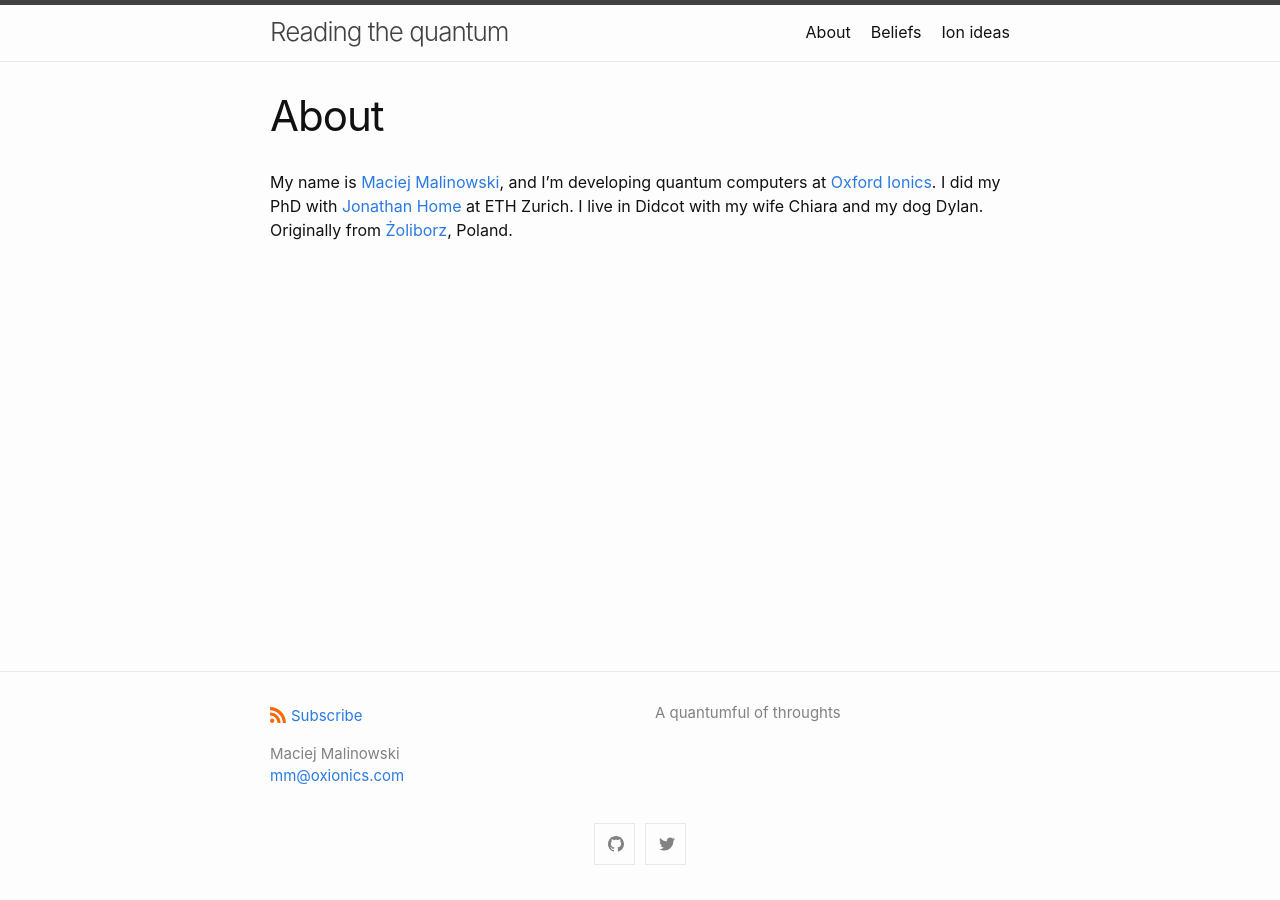
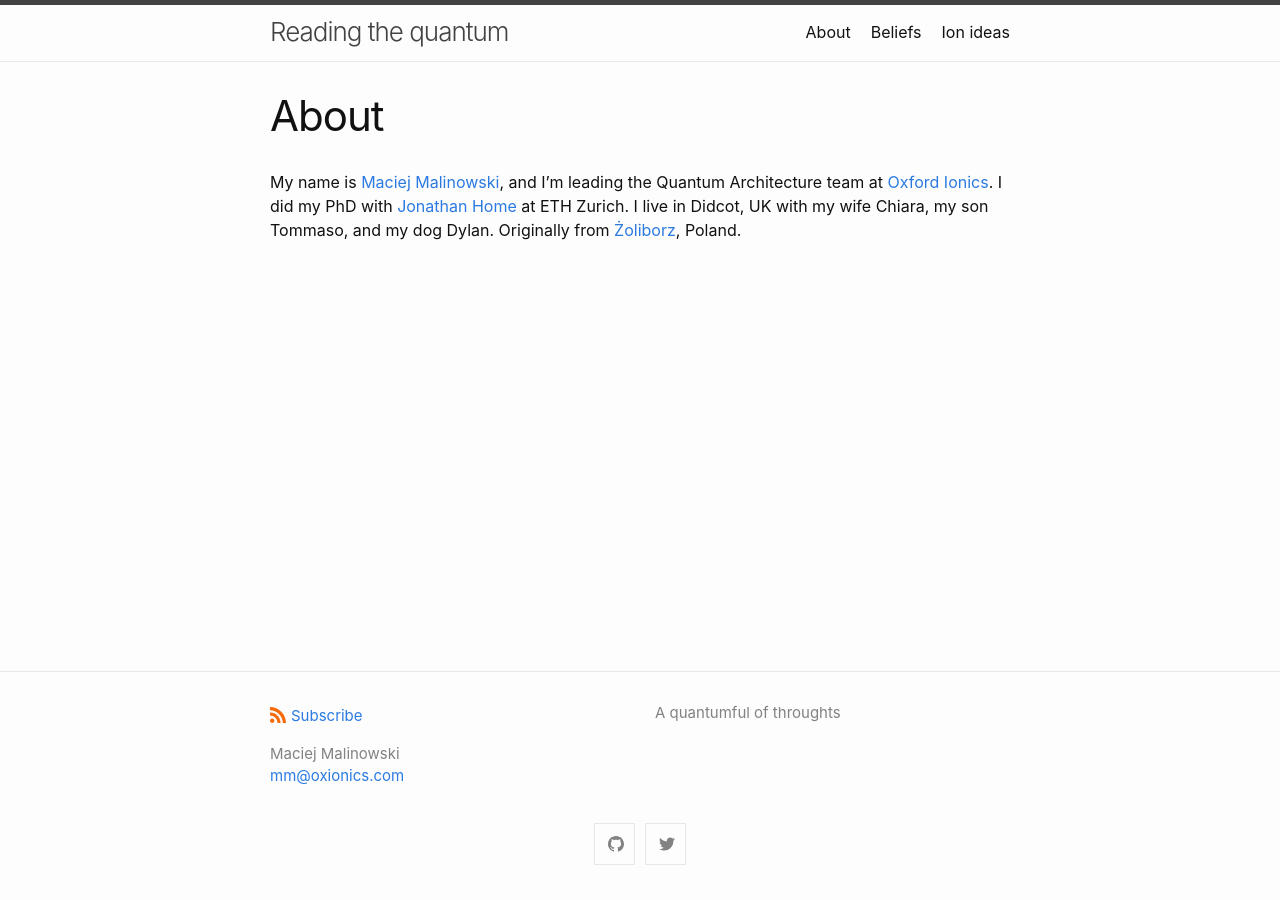
Before and after one commit to m-malinowski/m-malinowski.github.io, a Jekyll site: the page built from about.md, in a window 1280 px wide. Built offline with Jekyll 4.4.1, drawn with Linux system fonts in a browser that asks for light colours.

Commit message:
update about

```diff
--- a/about.md
+++ b/about.md
@@ -4,4 +4,4 @@ title: About
 permalink: /about/
 ---
 
-My name is [Maciej Malinowski](https://scholar.google.com/citations?user=M4vNyAEAAAAJ&hl=en), and I'm developing quantum computers at [Oxford Ionics](https://www.oxionics.com/). I did my PhD with [Jonathan Home](https://tiqi.ethz.ch/) at ETH Zurich. I live in Didcot with my wife Chiara and my dog Dylan. Originally from [Żoliborz](https://en.wikipedia.org/wiki/%C5%BBoliborz), Poland.
+My name is [Maciej Malinowski](https://scholar.google.com/citations?user=M4vNyAEAAAAJ&hl=en), and I'm leading the Quantum Architecture team at [Oxford Ionics](https://www.oxionics.com/). I did my PhD with [Jonathan Home](https://tiqi.ethz.ch/) at ETH Zurich. I live in Didcot, UK with my wife Chiara, my son Tommaso, and my dog Dylan. Originally from [Żoliborz](https://en.wikipedia.org/wiki/%C5%BBoliborz), Poland.
```
